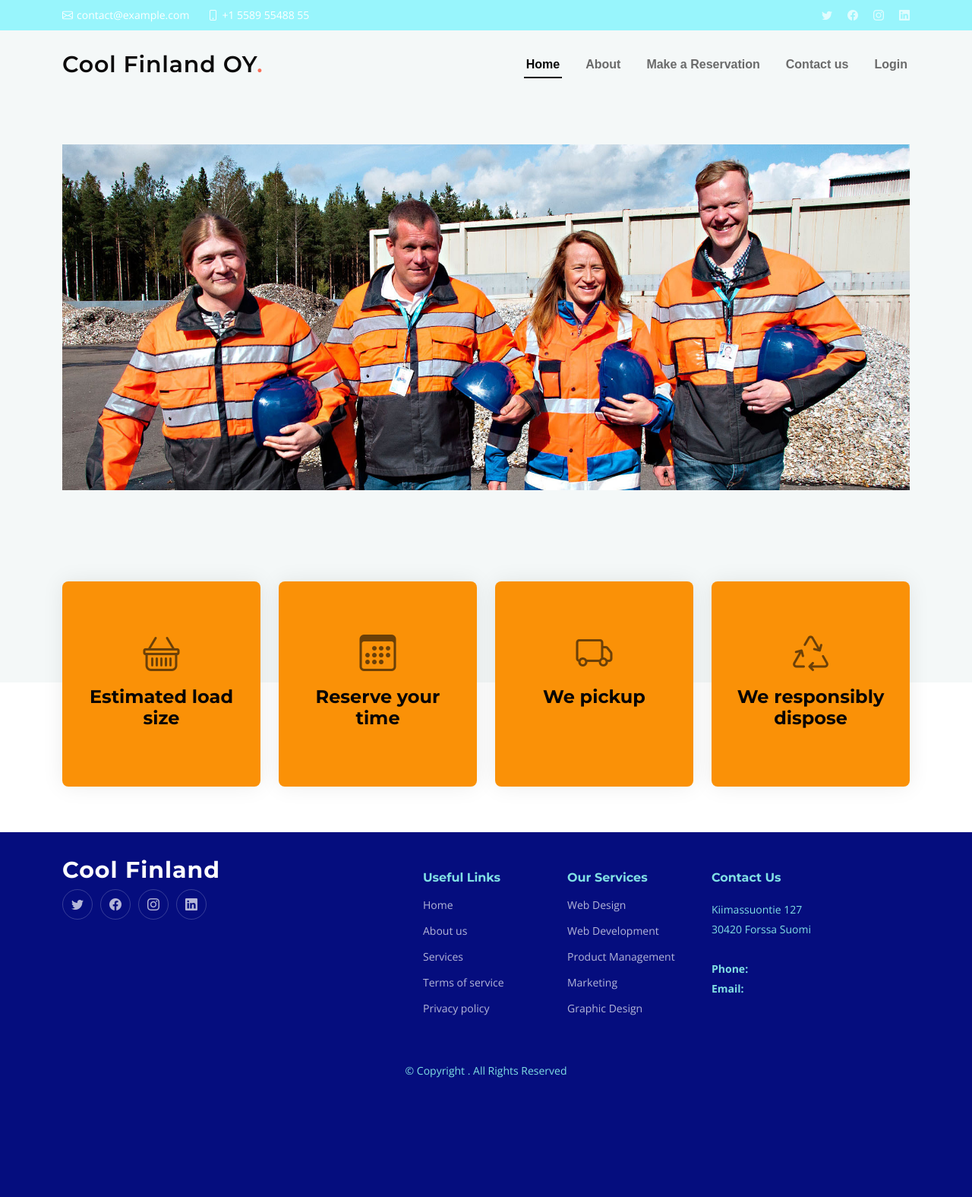
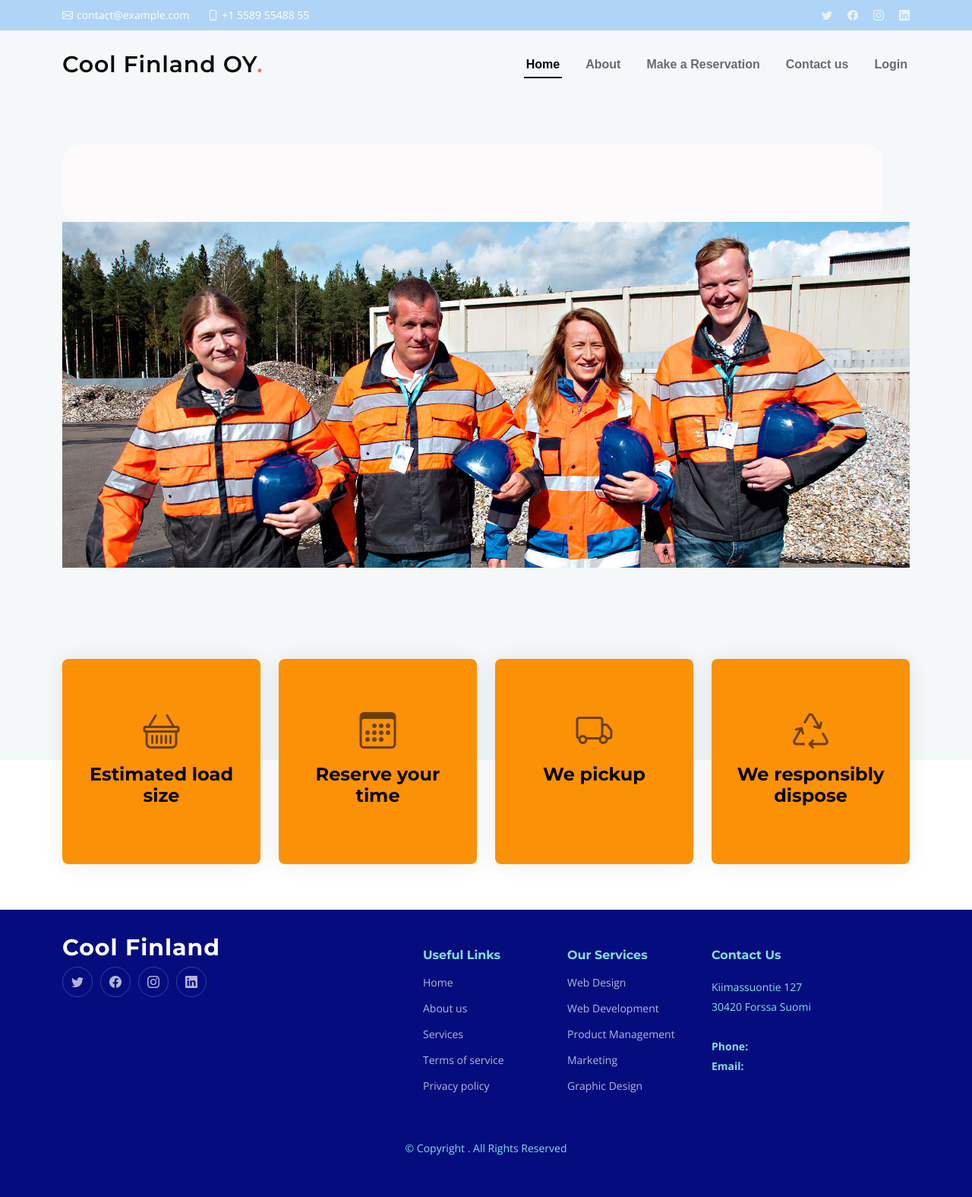
Before and after one commit to Arttu21003/DesignFactoryProject, a PHP site: page /index.html in a window 1280 px wide. Shown: the whole page at 76% size. Before the commit the page ends 1418 px from the top, so only its background shows below. Run offline with PHP 8.4, Linux system fonts and the light colour scheme.

Commit message:
changess!

```diff
--- a/assets/css/main.css
+++ b/assets/css/main.css
@@ -264,7 +264,7 @@ section {
 # Header
 --------------------------------------------------------------*/
 .topbar {
-  background: #98f5fc;
+  background: rgb(175, 212, 245);
   height: 40px;
   font-size: 14px;
   transition: all 0.5s;
--- a/index.html
+++ b/index.html
@@ -82,6 +82,7 @@
   <!-- ======= Hero Section ======= -->
   <section id="hero" class="hero">
     <div class="container position-relative">
+      <div class="e1_19"></div>
       <div class="row gy-5" data-aos="fade-in">
 
         <img src="assets/img/fiilis1_1.png" float="center" class="img-fluid" alt="" data-aos="zoom-out" data-aos-delay="100">
```
